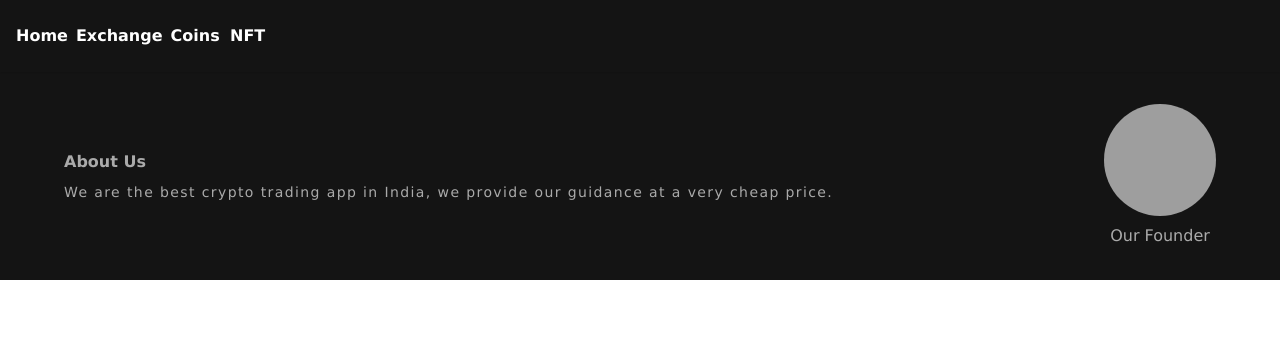
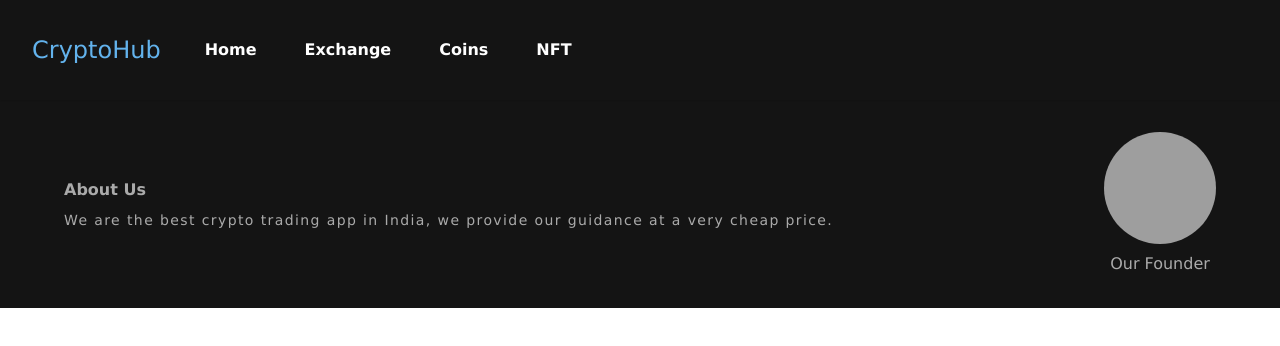
Before and after one commit to krushang-07/Crypto-App, a React (Create React App) app: page /coin/1 in a window 1280 px wide. Shown: the top 346 px of the page. Built offline with nearby package versions, Linux system fonts and the light colour scheme; grey boxes are pictures that could not be loaded.

Commit message:
some changes in UI

```diff
--- a/src/components/Exchanges.jsx
+++ b/src/components/Exchanges.jsx
@@ -41,6 +41,9 @@ const Exchanges = () => {
       ) : (
         <>
           <HStack wrap={"wrap"} justifyContent={"space-evenly"}>
+            <Heading color={"blue.500"} p={"10"}>
+              Coin Exchange Platform
+            </Heading>
             {exchanges.map((i) => (
               <ExchangeCard
                 key={i.id}
@@ -59,8 +62,8 @@ const Exchanges = () => {
   );
 };
 
-const ExchangeCard = ({ name, img, rank, url ,year}) => (
-  <a href={url} target={"_blank"}>
+const ExchangeCard = ({ name, img, rank, url, year }) => (
+  <a href={url} target={"blank"}>
     <VStack
       w={"52"}
       h={"52"}
@@ -85,14 +88,10 @@ const ExchangeCard = ({ name, img, rank, url ,year}) => (
       <Heading size={"md"} noOfLines={1}>
         Rank : {rank}
       </Heading>
-      {/* <Heading size={"md"} >
-        {desc}
-            </Heading> */}
-
-
-
-            <Text p={ "2"} noOfLines={1}>{name}</Text>
-            <Text>Es.Year : {year ? `${year}`: "NA"}</Text>
+      <Text p={"2"} noOfLines={1}>
+        {name}
+      </Text>
+      <Text>Es.Year : {year ? `${year}` : "NA"}</Text>
     </VStack>
   </a>
 );
--- a/src/components/Header.jsx
+++ b/src/components/Header.jsx
@@ -2,20 +2,37 @@ import { Button, HStack } from "@chakra-ui/react";
 //import { color } from "framer-motion";
 import React from "react";
 import { Link } from "react-router-dom";
+import { Text } from "@chakra-ui/react";
 
 const Header = () => {
   return (
-    <HStack p={"4"} shadow={"base"} bgColor={"blackAlpha.900"}>
-      <Button variant={"unstyled"} color={"white"}>
+    <HStack
+      p={"4"}
+      shadow={"base"}
+      bgColor={"blackAlpha.900"}
+      display={"flex"}
+      alignItems={"center"}
+    >
+      <Text p={"4"} justifyContent={"flex-start"} fontSize={"x-large"} color={"blue.300"}>
+        CryptoHub
+      </Text>
+
+      <Button
+        variant={"unstyled"}
+        color={"white"}
+        p={"2"}
+        m={"3"}
+        justifyContent={""}
+      >
         <Link to="/">Home</Link>
       </Button>
-      <Button variant={"unstyled"} color={"white"}>
+      <Button variant={"unstyled"} color={"white"} p={"2"} m={"3"}>
         <Link to="/exchanges">Exchange</Link>
       </Button>
-      <Button variant={"unstyled"} color={"white"}>
+      <Button variant={"unstyled"} color={"white"} p={"2"} m={"3"}>
         <Link to="/coins">Coins</Link>
       </Button>
-      <Button variant={"unstyled"} color={"white"}>
+      <Button variant={"unstyled"} color={"white"} p={"2"} m={"3"}>
         <Link to="/nft">NFT</Link>
       </Button>
     </HStack>
--- a/src/components/Nft.jsx
+++ b/src/components/Nft.jsx
@@ -32,7 +32,8 @@ const Nft = () => {
         <Loader />
       ) : (
         <>
-          <HStack wrap={"wrap"} justifyContent={"space-evenly"}>
+            <HStack wrap={"wrap"} justifyContent={"space-evenly"}>
+            <Heading p={"20"} color={"blue.500"}>NFT's</Heading>
             {nfts.map((i) => (
               <NftCard
                 key={i.id}
```
Also changed, not shown: src/components/Coins.jsx (+88 -131 lines). Lines whose indentation alone changed are shown as unchanged.
